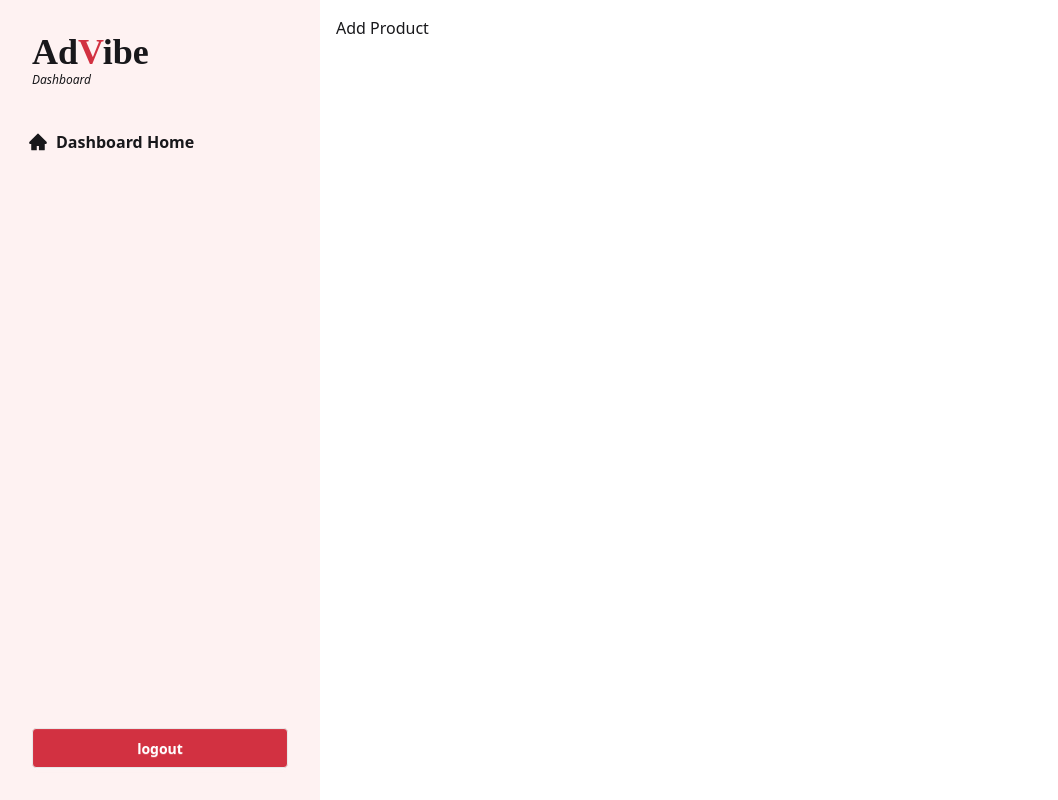
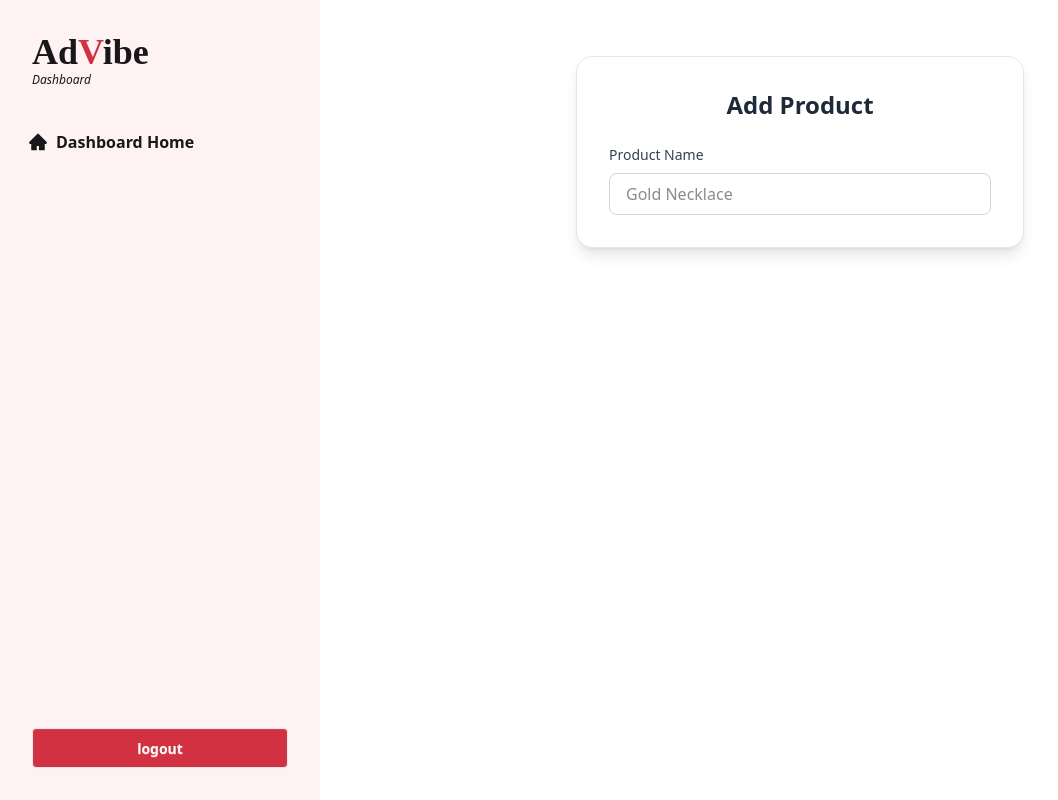
Before and after one commit to hasan6t7/AdVibe-Client, a React (Vite) app: page /dashboard/add-product in a window 1280 px wide. Shown: the whole page, without its empty margins (0-1058 px from the left). Built offline with nearby package versions, Linux system fonts and the light colour scheme; a web font is replaced by a local one.

Commit message:
add product

```diff
--- /dev/null
+++ b/src/Pages/Dashboard/Admin/Add Product/AddProduct.jsx
@@ -0,0 +1,42 @@
+import React, { useState } from "react";
+import TextInput from "./TextInput";
+
+const AddProduct = () => {
+  const [product, setProduct] = useState({
+    name: "",
+    category: "",
+    description: "",
+    price: "",
+    color: "",
+  });
+  const handleChange = (e) => {
+    const { name, value } = e.target;
+    setProduct({
+      ...product,
+      [name]: value,
+    });
+  };
+  const handleSubmit = (e) => {
+    e.preventDefault();
+    console.log(product.name);
+  };
+  return (
+    <div className="max-w-md mx-auto mt-10 bg-white shadow-lg rounded-2xl p-8 border border-gray-200">
+      <h1 className="text-2xl font-bold mb-6 text-center text-gray-800">
+        Add Product
+      </h1>
+      <form onSubmit={handleSubmit}>
+        <TextInput
+          type="text"
+          label="Product Name"
+          name="name"
+          placeholder="Gold Necklace"
+          value={product.name}
+          onChange={handleChange}
+        />
+      </form>
+    </div>
+  );
+};
+
+export default AddProduct;
--- /dev/null
+++ b/src/Pages/Dashboard/Admin/Add Product/TextInput.jsx
@@ -0,0 +1,25 @@
+import React from "react";
+
+const TextInput = ({ label, name, placeholder, value, type, onChange }) => {
+  return (
+    <div className="flex flex-col">
+      <label
+        htmlFor={name}
+        className="mb-2 text-sm font-medium text-gray-700"
+      >
+        {label}
+      </label>
+      <input
+        type={type}
+        name={name}
+        id={name}
+        placeholder={placeholder}
+        value={value}
+        onChange={onChange}
+        className="border border-gray-300 rounded-lg px-4 py-2 focus:outline-none focus:ring-2 focus:ring-red-500 focus:border-red-500 transition duration-150"
+      />
+    </div>
+  );
+};
+
+export default TextInput;
--- a/src/Router/router.jsx
+++ b/src/Router/router.jsx
@@ -17,6 +17,7 @@ import UserReviews from "../Pages/Dashboard/User/reviews/UserReviews";
 import UserProfile from "../Pages/Dashboard/User/profile/UserProfile";
 import ManageUsers from "../Pages/Dashboard/Admin/Manage Users/ManageUsers";
 import ManageOrder from "../Pages/Dashboard/Admin/Manage Order/ManageOrder";
+import AddProduct from "../Pages/Dashboard/Admin/Add Product/addProduct";
 
 const router = createBrowserRouter([
   {
@@ -48,7 +49,7 @@ const router = createBrowserRouter([
       { path: "reviews", element: <UserReviews /> },
 
       // admin
-      { path: "add-product", element: <div>Add Product</div> },
+      { path: "add-product", element: <AddProduct /> },
       { path: "manage-product", element: <div>Manage Product</div> },
       { path: "update-product/:id", element: <div>Update Product</div> },
       { path: "manage-order", element: <ManageOrder /> },
```
